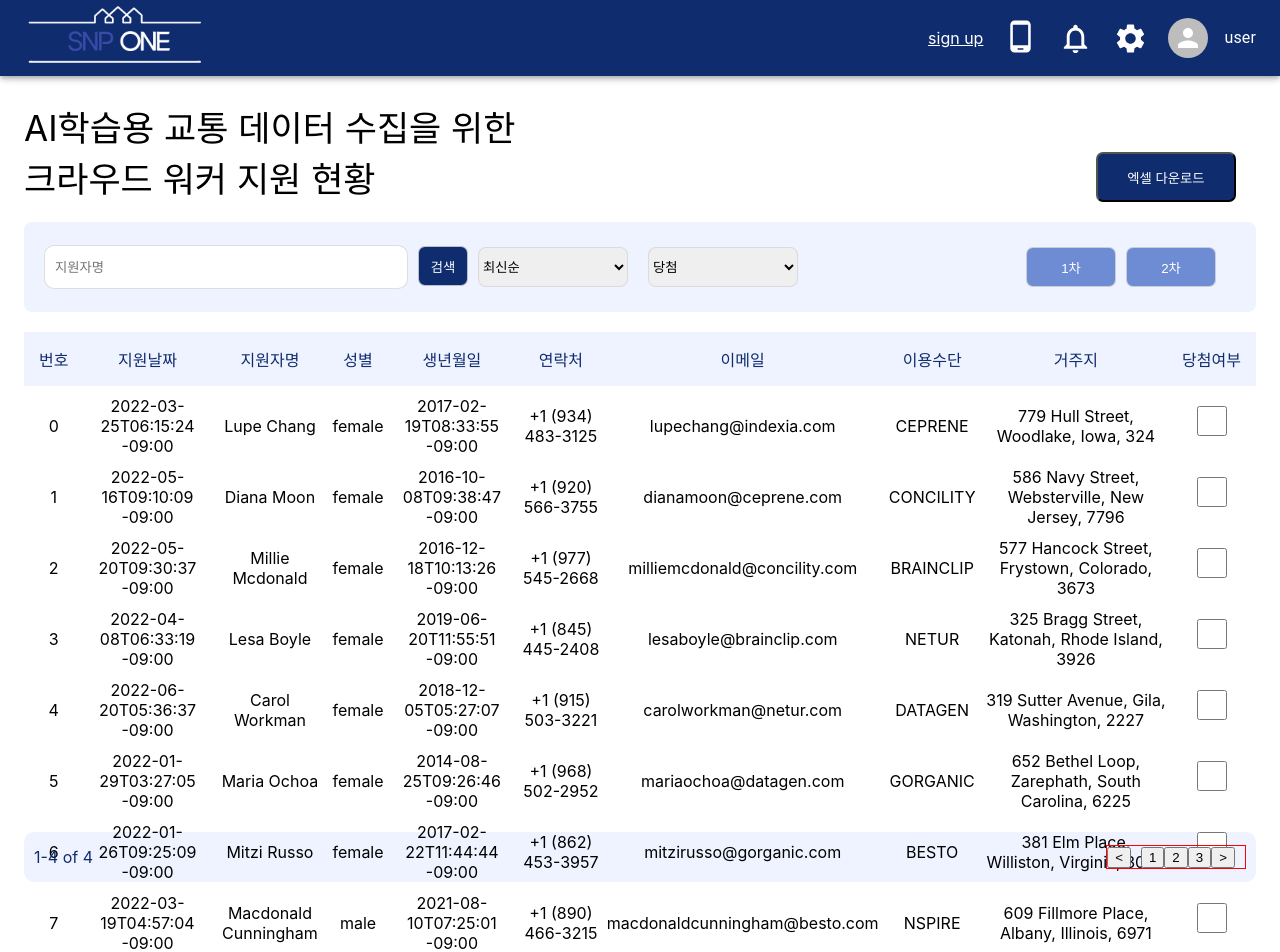
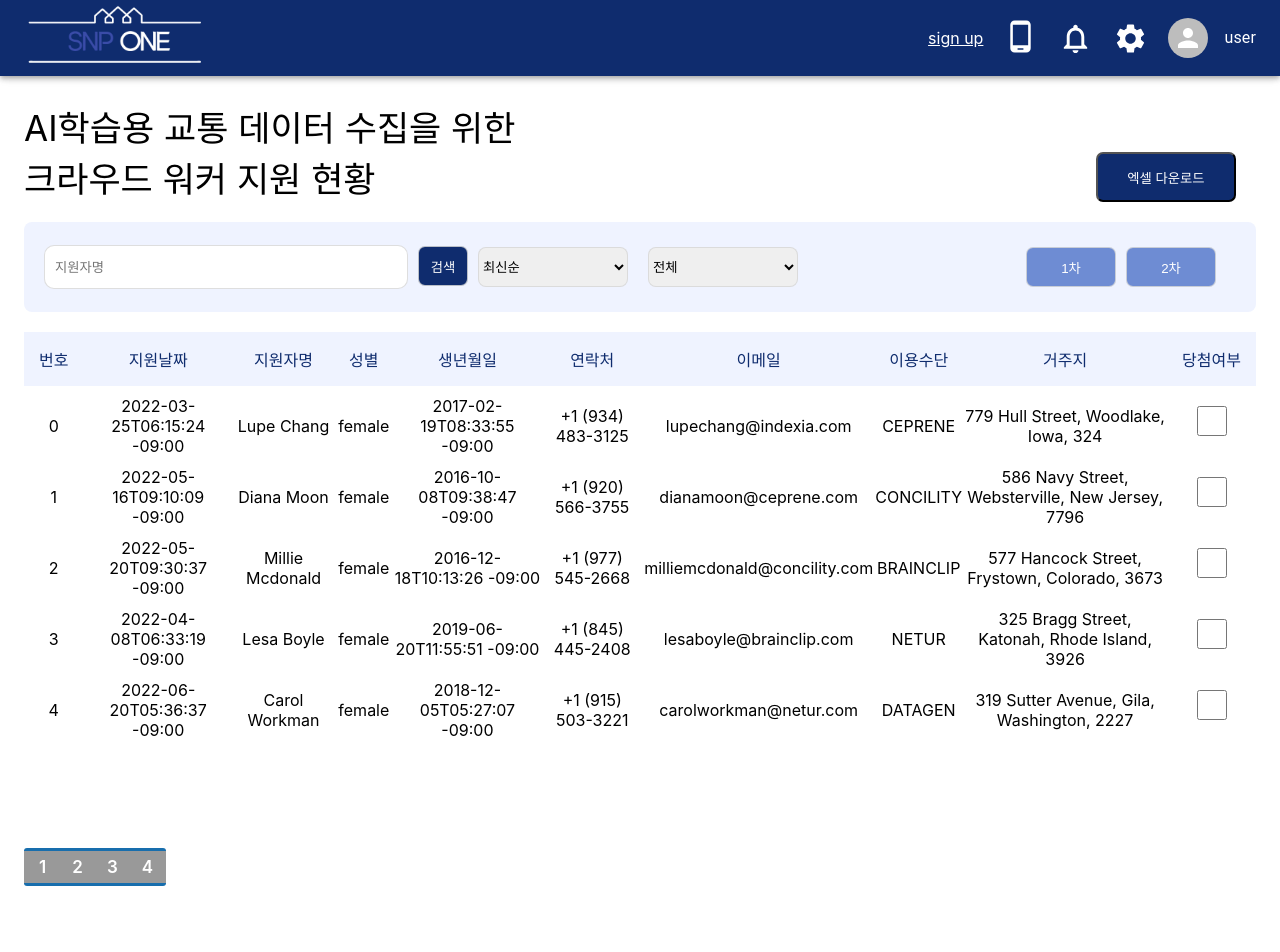
Before and after one commit to saanglee/SNP-ONE, a React (Create React App) app: page /dash in a window 1280 px wide. Shown: the top 952 px of the page. Built offline with nearby package versions, Linux system fonts and the light colour scheme.

Commit message:
feat: Pagenation / add handleChagne to SearchBar

```diff
--- a/src/components/dashboard/List.tsx
+++ b/src/components/dashboard/List.tsx
@@ -1,8 +1,8 @@
-import React, { useEffect } from "react";
+import React from "react";
 import ListItem from "./ListItem";
 import styled from "styled-components";
 import dummy from "./dummy.json";
-import { Applicant } from "../../types/datshboard";
+
 import "./dashboard.css";
 
 const TABLE_HEADER: string[] = [
@@ -18,12 +18,7 @@ const TABLE_HEADER: string[] = [
   "당첨여부",
 ];
 
-const List = () => {
-  const dummyData = dummy;
-  useEffect(() => {
-    console.log(dummyData);
-  }, []);
-
+const List = ({ items, loading }: { items: any; loading: boolean }) => {
   return (
     <LitsContainer>
       <ListTable>
@@ -34,8 +29,9 @@ const List = () => {
             })}
           </tr>
         </ListTableHeader>
+
         <tbody>
-          {dummyData.map((item, index) => {
+          {items.map((item: any, index: number) => {
             return <ListItem key={item._id} data={item} index={index} />;
           })}
         </tbody>
--- /dev/null
+++ b/src/components/dashboard/PageNation.tsx
@@ -0,0 +1,77 @@
+import React from "react";
+import styled from "styled-components";
+
+export interface Props {
+  itemsPerPage: number;
+  totalItems: number;
+  paginate: any;
+}
+
+const PageNation: React.FC<Props> = ({
+  itemsPerPage,
+  totalItems,
+  paginate,
+}) => {
+  const pageNumbers = [];
+
+  for (let i = 1; i <= Math.ceil(totalItems / itemsPerPage); i++) {
+    pageNumbers.push(i);
+  }
+
+  return (
+    <div>
+      <nav>
+        <PageUl className="pagination">
+          {pageNumbers.map((number) => (
+            <PageLi key={number} className="page-item">
+              <PageSpan onClick={() => paginate(number)} className="page-link">
+                {number}
+              </PageSpan>
+            </PageLi>
+          ))}
+        </PageUl>
+      </nav>
+    </div>
+  );
+};
+
+export default PageNation;
+
+const PageUl = styled.ul`
+  float: left;
+  list-style: none;
+  text-align: center;
+  border-radius: 3px;
+  color: white;
+  padding: 1px;
+  border-top: 3px solid #186ead;
+  border-bottom: 3px solid #186ead;
+  background-color: rgba(0, 0, 0, 0.4);
+`;
+
+const PageLi = styled.li`
+  display: inline-block;
+  font-size: 17px;
+  font-weight: 600;
+  padding: 5px;
+  border-radius: 5px;
+  width: 25px;
+  &:hover {
+    cursor: pointer;
+    color: white;
+    background-color: #263a6c;
+  }
+  &:focus::after {
+    color: white;
+    background-color: #263a6c;
+  }
+`;
+
+const PageSpan = styled.span`
+  &:hover::after,
+  &:focus::after {
+    border-radius: 100%;
+    color: white;
+    background-color: #263a6c;
+  }
+`;
--- a/src/components/dashboard/SearchBar.tsx
+++ b/src/components/dashboard/SearchBar.tsx
@@ -3,17 +3,26 @@ import React, { ChangeEvent } from "react";
 
 type PropsType = {
   handleChagne: object;
-  optionList1: any;
-  optionList2: any;
+  dateOptionList: any;
+  checkOptionList: any;
 };
 
 const SearchBar = (props: PropsType) => {
   const [inputState, setInputState] = React.useState<string>(""); // 임시 useState
+  const [dateSort, setDateSort] = React.useState<string>("latest");
+  const [checkFilter, setCheckFilter] = React.useState<string>("all");
 
   const handleInputChange = (event: ChangeEvent<HTMLInputElement>) => {
     setInputState(event.target.value);
   };
-  const handleClick = () => {};
+  const handleClickSearch = () => {};
+
+  const handleDateSortChange = (event: ChangeEvent<HTMLSelectElement>) => {
+    setDateSort(event.target.value);
+  };
+  const handleCheckFilterChange = (event: ChangeEvent<HTMLSelectElement>) => {
+    setCheckFilter(event.target.value);
+  };
 
   return (
     <SearchBarContainer>
@@ -24,9 +33,10 @@ const SearchBar = (props: PropsType) => {
           value={inputState}
           onChange={handleInputChange}
         />
-        <SearchButton onClick={handleClick}>검색</SearchButton>
-        <Filter name="" onChange={() => {}}>
-          {props.optionList1.map((item: any, index: number) => {
+        <SearchButton onClick={handleClickSearch}>검색</SearchButton>
+
+        <Filter value="dateSort" onChange={handleDateSortChange}>
+          {props.dateOptionList.map((item: any, index: number) => {
             return (
               <option key={index} value={item.value}>
                 {item.name}
@@ -34,8 +44,8 @@ const SearchBar = (props: PropsType) => {
             );
           })}
         </Filter>
-        <Filter name="" onChange={() => {}}>
-          {props.optionList2.map((item: any, index: number) => {
+        <Filter value="checkFilter" onChange={handleCheckFilterChange}>
+          {props.checkOptionList.map((item: any, index: number) => {
             return (
               <option key={index} value={item.value}>
                 {item.name}
--- a/src/pages/Dashboard.tsx
+++ b/src/pages/Dashboard.tsx
@@ -1,32 +1,71 @@
+import React, { useState, useEffect } from "react";
 import Layout from "../components/layout/Layout";
 import ListHeader from "../components/dashboard/ListHeader";
 import SearchBar from "../components/dashboard/SearchBar";
 import List from "../components/dashboard/List";
 import Footer from "../components/dashboard/Footer";
+import PageNation from "../components/dashboard/PageNation";
 
-const sortOptionList = [
-  // TODO: 확정 아님
+import { ApplicantList, Applicant } from "../types/datshboard";
+import dummy from "../components/dashboard/dummy.json";
+
+const dateOptionList = [
   { value: "latest", name: "최신순" },
   { value: "oldest", name: "오래된 순" },
 ];
 
-const filterOptionList = [
+const checkOptionList = [
+  { value: "all", name: "전체" },
   { value: "checked", name: "당첨" },
   { value: "unchecked", name: "미당첨" },
 ];
 
 const Dashboard = () => {
+  const [items, setItems] = useState<ApplicantList>([]); // TODO: any 변경, 타입지정!
+  const [loading, setLoading] = useState(false);
+  const [currentPage, setCurrentPage] = useState(1);
+  const ITEMS_PER_PAGE = 5;
+  // const [itemsPerPage, setItemsPerPage] = useState(10);
+
+  const indexOfLast = currentPage * ITEMS_PER_PAGE;
+  const indexOfFirst = indexOfLast - ITEMS_PER_PAGE;
+
+  const dummyData = dummy;
+
+  useEffect(() => {
+    console.log("dummyData: ", dummyData);
+    setItems(dummyData);
+    console.log("items: ", items);
+    setLoading(false);
+  }, []);
+
+  const getItemsOnCurrentPage = (items: any) => {
+    let itemsOnCurrentPage = 0;
+
+    itemsOnCurrentPage = items
+      .map((item: Applicant) => {
+        return item;
+      })
+      .slice(indexOfFirst, indexOfLast);
+    return itemsOnCurrentPage;
+  };
+
   return (
     <Layout>
       <div style={{ maxWidth: "1500px" }}>
         <ListHeader />
         <SearchBar
           handleChagne={() => {}}
-          optionList1={sortOptionList}
-          optionList2={filterOptionList}
+          dateOptionList={dateOptionList}
+          checkOptionList={checkOptionList}
         />
-        <List />
-        <Footer />
+        <List items={getItemsOnCurrentPage(items)} loading={loading} />
+        <PageNation
+          itemsPerPage={ITEMS_PER_PAGE}
+          totalItems={items.length}
+          paginate={setCurrentPage}
+        />
+        {/* <Footer /> */}
       </div>
     </Layout>
   );
--- a/src/store/dashboard.ts
+++ b/src/store/dashboard.ts
@@ -1,5 +1,5 @@
 import { atom, selector } from "recoil";
-import { Applicant, FilterDashboardApplicantData } from "../types/dashboard";
+import { Applicant, FilterDashboardApplicantData } from "../types/datshboard";
 import { axiosInstance } from "../api/instance/instance";
 
 // TODO: get 메소드를 api 파일로 분리
```
Also changed, not shown: src/types/dashboard.d.ts (deleted, +0 -22 lines), src/types/datshboard.d.ts (+4 -3 lines).
